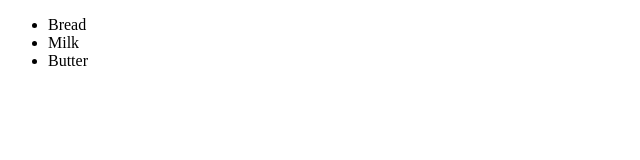
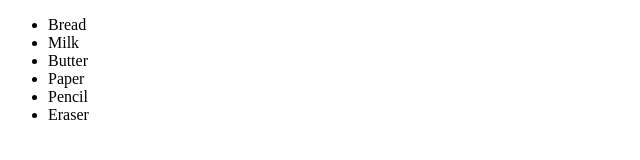
Before and after one commit to JasonKwak/demo2526, a plain HTML site: page index.html in a window 1280 px wide. Shown: the whole page, without its empty margins (0-640 px from the left). Drawn offline with Linux system fonts and the light colour scheme.

Commit message:
added paper pencil reaser

```diff
--- a/index.html
+++ b/index.html
@@ -11,6 +11,9 @@
         <li>Bread</li>
         <li>Milk</li>
         <li>Butter</li>
+        <li>Paper</li>
+        <li>Pencil</li>
+        <li>Eraser</li>
 
     </ul>
 </body>
```
